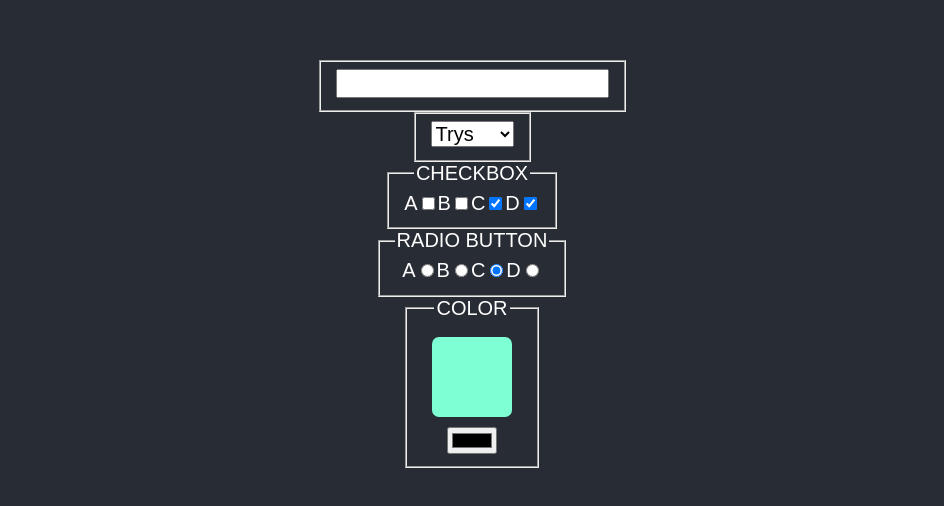
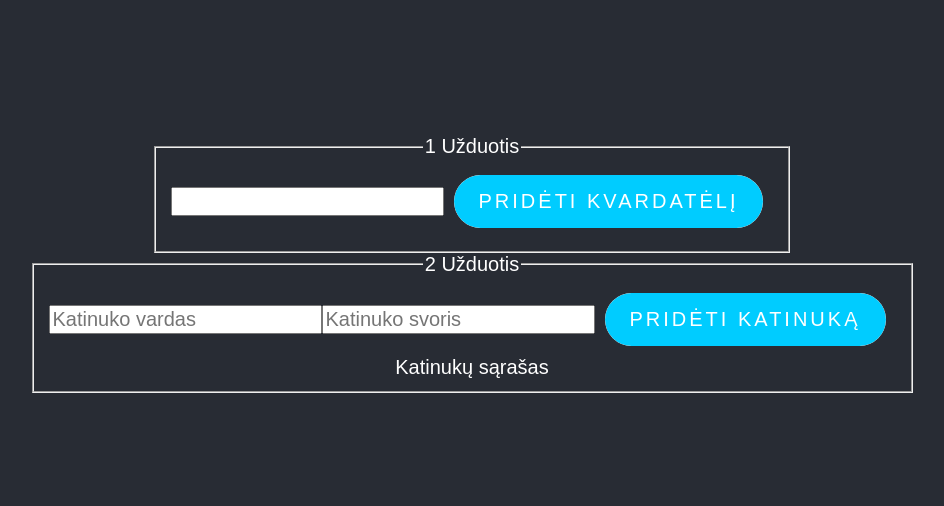
Before and after one commit to julijajarmale/1-Lamos, a React (Create React App) app in the folder r1/: page / in a window 1280 px wide. Shown: the part 136-642 px from the top of the page, without its empty margins (168-1112 px from the left). Built offline with nearby package versions, Linux system fonts and the light colour scheme.

Commit message:
1, 2(bad)

```diff
--- a/r1/src/App.jsx
+++ b/r1/src/App.jsx
@@ -1,63 +1,74 @@
+import './App.scss';
 import { useState } from 'react';
-import './App.scss';
+import rand from './Functions/random';
+
+function App() {
+// 1 užduotis
+    const [kv, setKv] = useState([]);
+    const [textValue, setTextValue] = useState('')
+
+    const inputValue = e =>{
+        setTextValue(e.target.value);
+    }
+
+    const prideti = () => {
+        const kiekis = textValue;
+        const kvadratukai = [];
+        for (let i = 0; i < kiekis; i++) {
+            kvadratukai.push('');
+        }
+        setKv(k => null === k ? [...kvadratukai] : [...k, ...kvadratukai]);
+    }
+
+// 2 užduotis
+     const [katinukai, setKatinukai] = useState([]);
+     const [vardasValue, setVardasValue] = useState('')
+     const [svorisValue, setSvorisValue] = useState('')
+
+     const vardasInputValue = e =>{
+        setVardasValue(e.target.value);
+    }
+
+    const svorisInputValue = e =>{
+        setSvorisValue(e.target.value);
+    }
 
 
-function App() {
+     const pridetiKatinuka = () => {
+     const vardas = vardasValue;
+     const svoris = svorisValue;
+     const katinukuSarasas =[]
 
-    const[text, setText] = useState('');
-    const[select, setSelect] = useState('three');
-    const[cb, setCb] = useState({a: false, b: false, c: true, d: true});
-    const[radio, setRadio] = useState('c');
-    const[color, setColor] = useState('');
+    setKatinukai(x => null === x ? [...katinukuSarasas] : [...x, ...katinukuSarasas]);
+    katinukuSarasas.push(vardas, svoris);
+}
 
-    const inputText = e =>{
-        console.log('gfh'.padStart(10, 0))
-        setText(e.target.value + '*')
-    }
 
-    const cbClick = c =>{
-        setCb(checkBox => ({...checkBox, [c]: !checkBox[c]}));
-    }
-
-    const inputColor= e =>{
-        setColor(e.target.value);
-    }
 
     return (
         <div className="App">
             <header className="App-header">
             <fieldset>
-            <input type="text" onChange={inputText} value={text}></input>
+              <legend>1 Užduotis</legend>
+              <div className="kvc">
+                    {
+                        kv ? kv.map((k, i) => <div key={i} className="kv">{k}{rand(100, 200)}</div>) : null
+                    }
+               </div>
+               <input type="text" onChange={inputValue} value={textValue}></input>
+               <button onClick={prideti}>Pridėti kvardatėlį</button>
             </fieldset>
             <fieldset>
-            <select value={select} onChange={e => setSelect(e.target.value)}>
-                <option value ="one">Vienas</option>
-                <option value ="two">Du</option>
-                <option value ="three">Trys</option>
-                <option value ="four">Keturi</option>
-            </select>
-            </fieldset>
-            <fieldset>
-                <legend>CHECKBOX</legend>
-                A<input type = "checkbox" onChange={() => cbClick('a')} checked={cb.a}></input>
-                B<input type = "checkbox" onChange={() => cbClick('b')} checked={cb.b}></input>
-                C<input type = "checkbox" onChange={() => cbClick('c')} checked={cb.c}></input>
-                D<input type = "checkbox" onChange={() => cbClick('d')} checked={cb.d}></input>
-            </fieldset>
-            <fieldset>
-                <legend>RADIO BUTTON</legend>
-                A<input type = "radio" name='r' value='a' onChange={e => setRadio(e.target.value)} checked={radio === 'a'}></input>
-                B<input type = "radio" name='r' value='b' onChange={e => setRadio(e.target.value)} checked={radio === 'b'}></input>
-                C<input type = "radio" name='r' value='c' onChange={e => setRadio(e.target.value)} checked={radio === 'c'}></input>
-                D<input type = "radio" name='r' value='d' onChange={e => setRadio(e.target.value)} checked={radio === 'd'}></input>
-
-            </fieldset>
-            <fieldset>
-                <legend>COLOR</legend>
-                <p className='kv' style ={{background: color}}></p>
-                <input type = "color" onChange={inputColor} value ='color'></input>
-
-
+              <legend>2 Užduotis</legend>
+              <input type="text" placeholder="Katinuko vardas" onChange={vardasInputValue} value={vardasValue}></input>
+              <input type="text" placeholder="Katinuko svoris" onChange={svorisInputValue} value={svorisValue}></input>
+              <button onClick={pridetiKatinuka}>Pridėti katinuką</button>
+              <div className="kvc">
+              <legend>Katinukų sąrašas</legend>
+                     {
+                    katinukai.map((c, i) => <div key={i}>{c}</div>)
+                    }
+               </div>
             </fieldset>
             </header>
         </div>
@@ -65,3 +76,12 @@ function App() {
 }
 
 export default App;
+
+//1.Sukurti komponentą su mygtuku ir įvedimo laukeliu. Įvedus į laukelį skaičių ir paspaudus mygtuką,
+//atsiranda laukelyje nurodytas raudonų kvadratėlių skaičius. Įvedus kitą skaičių ir paspaudus mygtuką, prie jau
+//egzistuojančių kvadratėlių papildomai prisideda naujas laukelyje nurodytas kvadratėlių kiekis. Kiekvieno kvadratėlio
+//viduryje turi būti pavaizduotas rand skaičius 100 - 200.
+
+//2.Sukurti komponentą su dviem įvedimo laukeliais, katinuko vardui ir svoriui įvesti. Rodyti visų įvestų katinukų sąrašą.
+//Puslapiui persikrovus, katinukų sąrašas turi išlikti nepakitęs. Katinukus sąraše rūšiuoti nuo storiausio iki ploniausio.
+//Skaičiuoti ir atvaizduoti bendrą katinukų svorį.
```
Also changed, not shown: r1/src/015.jsx (added, +67 -0 lines).
